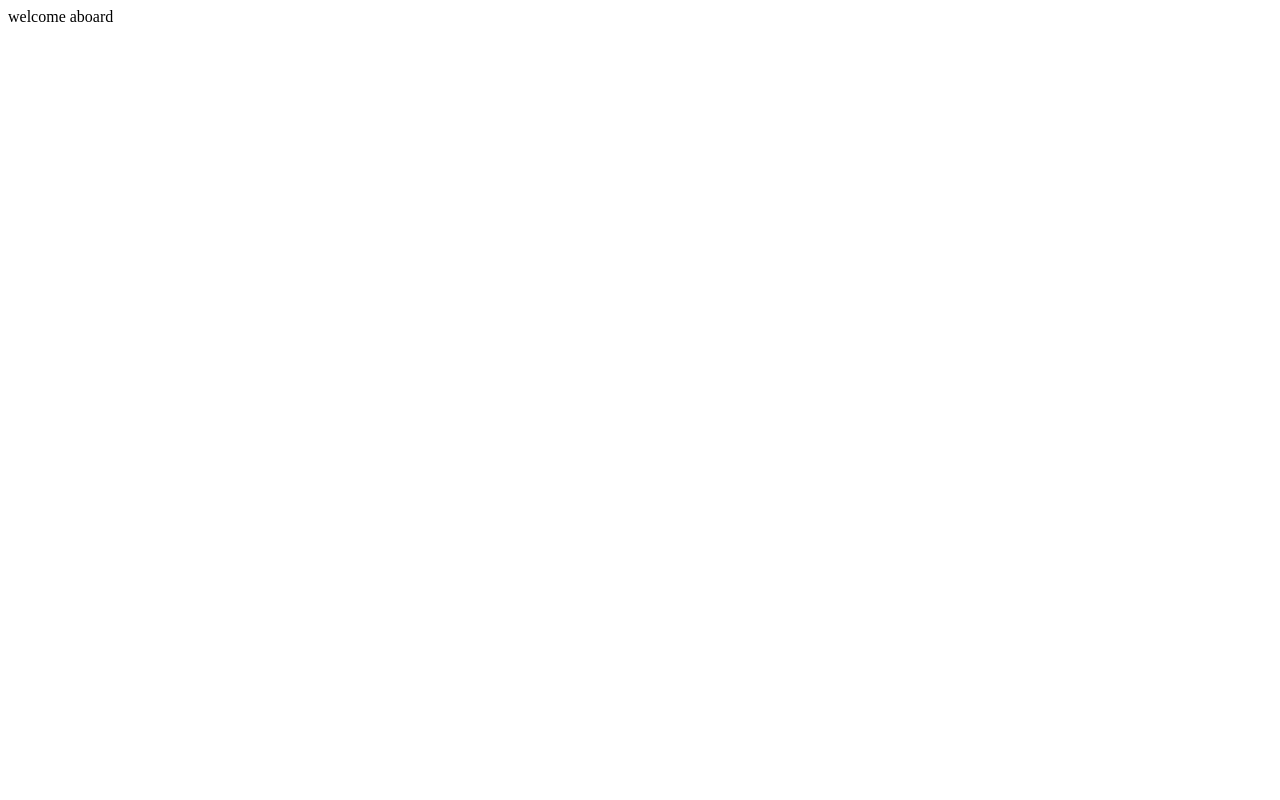
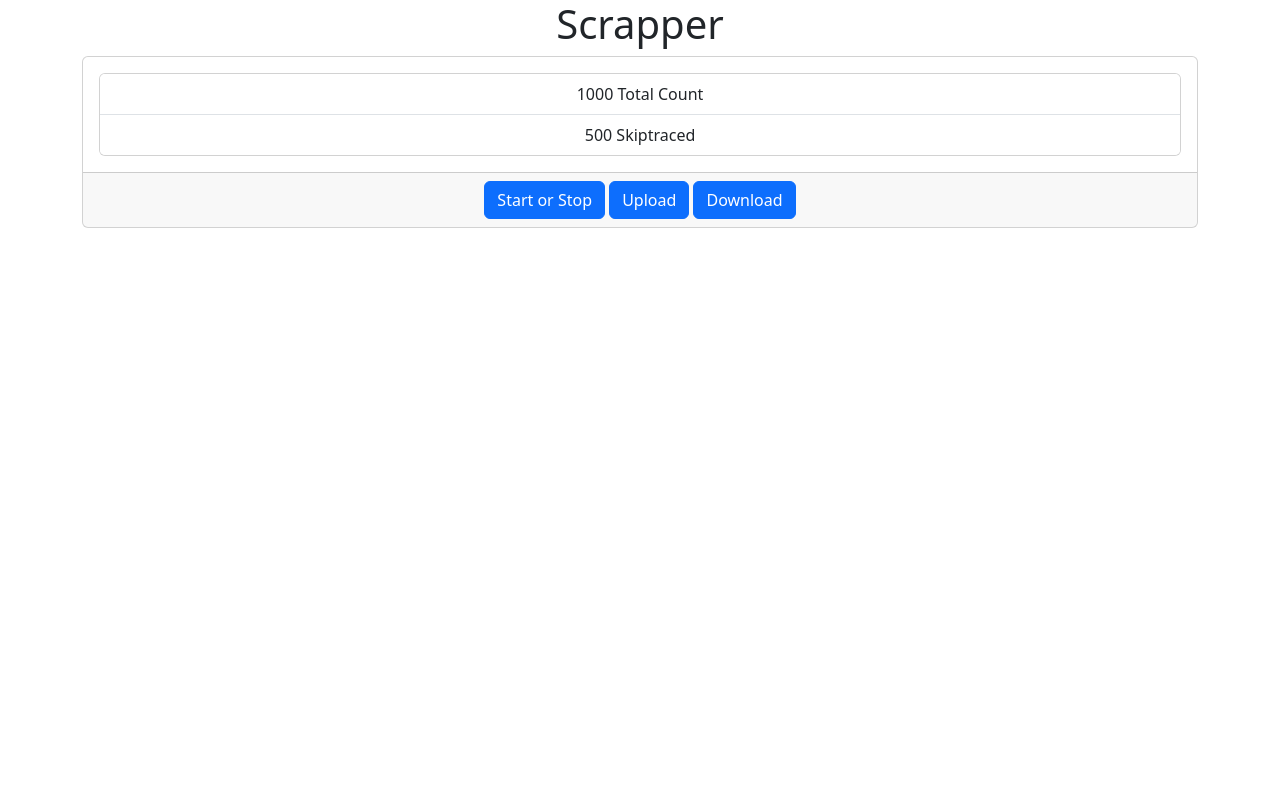
Before and after one commit to ZFCon/profile_scrapper, a Django app: page /runner/ in a window 1280 px wide. Before the commit the page is almost empty. Run offline with Django 4.2, Linux system fonts and the light colour scheme; some libraries are stand-ins or nearby versions.

Commit message:
base template

```diff
--- a/profile_scrapper/settings.py
+++ b/profile_scrapper/settings.py
@@ -37,6 +37,9 @@ INSTALLED_APPS = [
     "django.contrib.sessions",
     "django.contrib.messages",
     "django.contrib.staticfiles",
+
+    # Third-party.
+    "bootstrap5",
 ]
 
 MIDDLEWARE = [
--- a/templates/base.html
+++ b/templates/base.html
@@ -1 +1,27 @@
-welcome aboard
+{% load bootstrap5 %}
+
+{% bootstrap_css %}
+{% bootstrap_javascript %}
+
+{% bootstrap_messages %}
+
+<div class="container">
+    <h1 class="text-center">Scrapper</h1>
+    <div class="card text-center">
+        <div class="card-body">
+
+            <div class="card">
+                <ul class="list-group list-group-flush">
+                  <li class="list-group-item">1000 Total Count</li>
+                  <li class="list-group-item">500 Skiptraced</li>
+                </ul>
+              </div>
+
+        </div>
+        <div class="card-footer text-muted">
+            <a href="#" class="btn btn-primary">Start or Stop</a>
+            <a href="#" class="btn btn-primary">Upload</a>
+            <a href="#" class="btn btn-primary">Download</a>
+        </div>
+      </div>
+</div>
```
Also changed, not shown: 2 other files.
